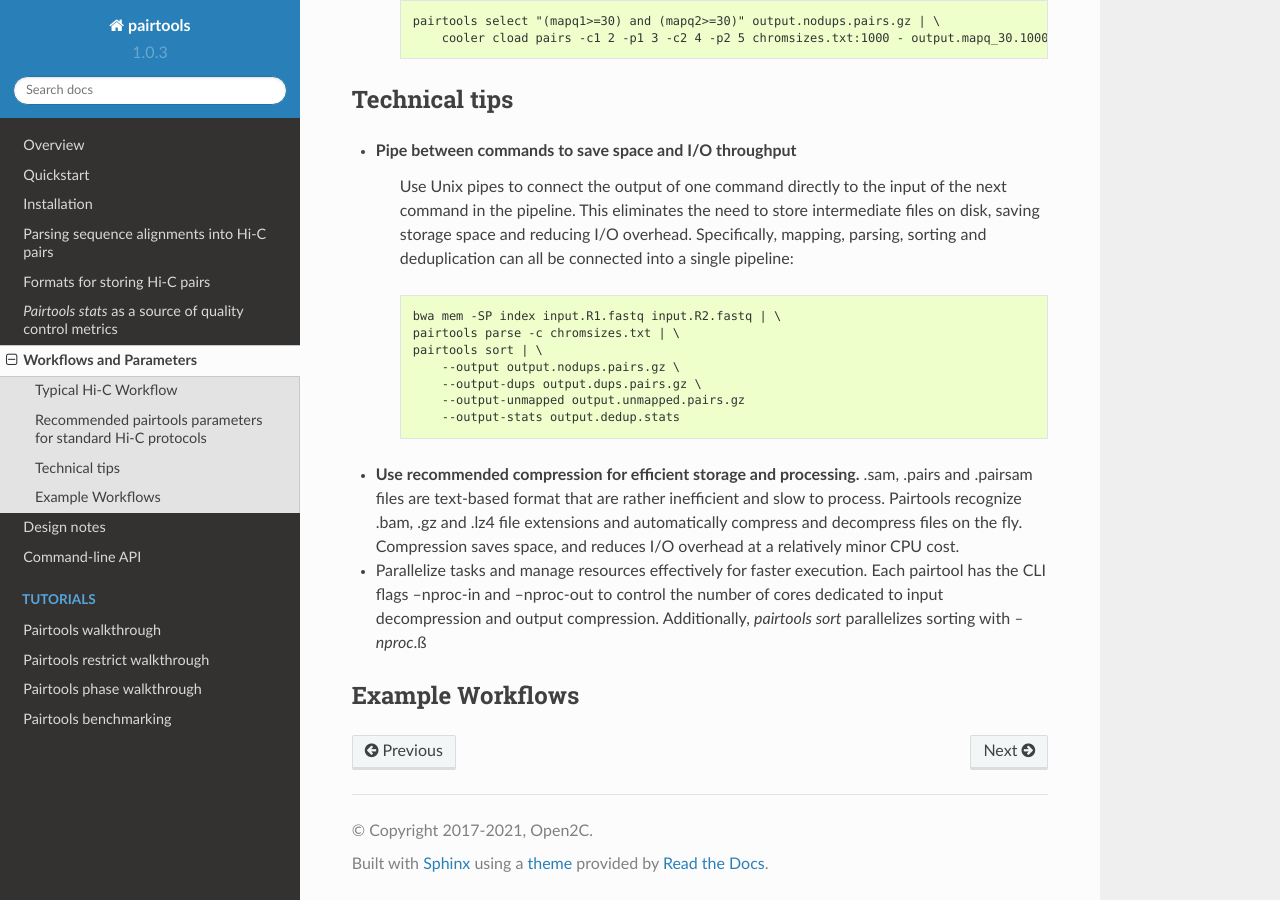
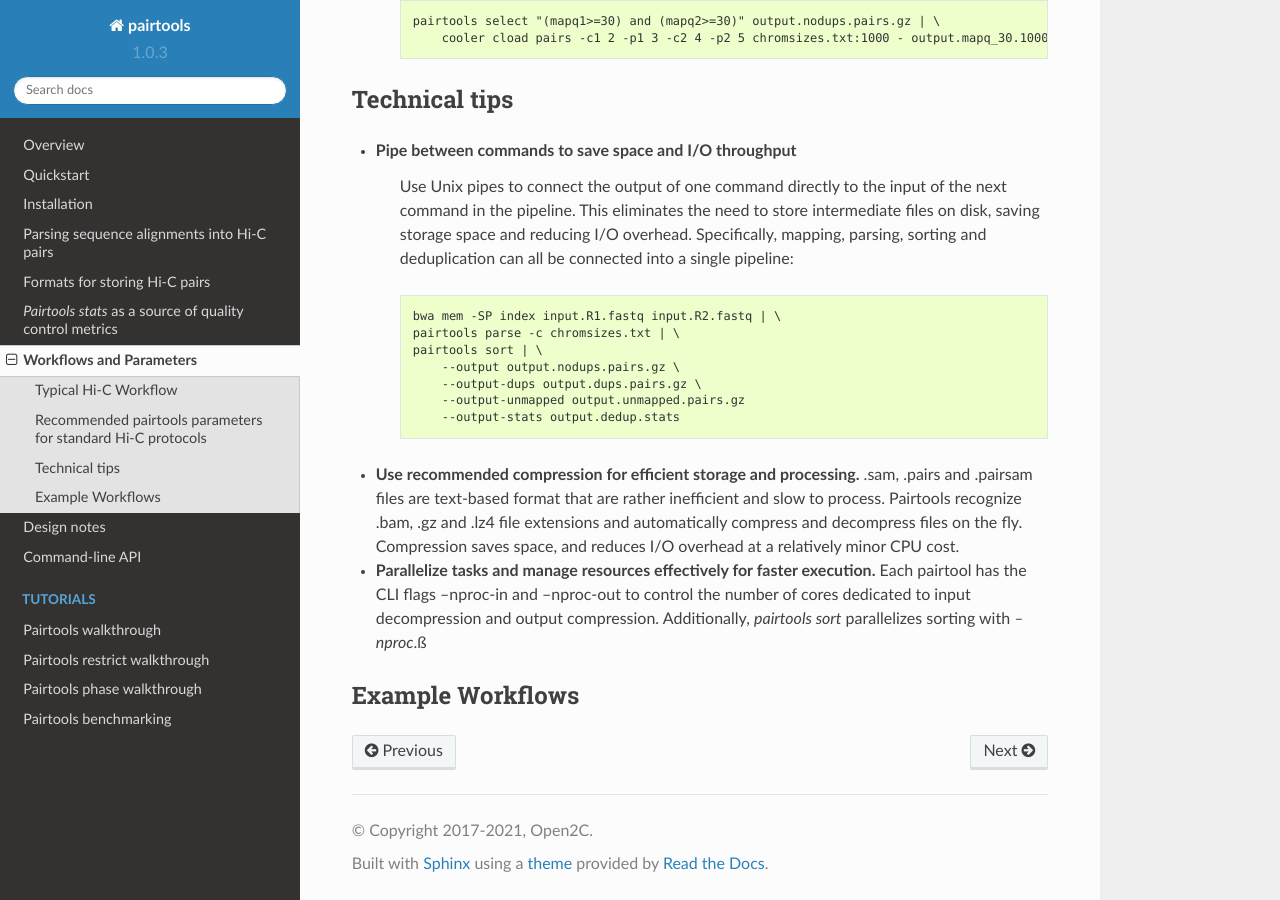
Before and after one commit to open2c/pairtools, a Sphinx documentation site: the page built from doc/protocols_pipelines.rst, in a window 1280 px wide and 900 px high, scrolled down 2123 px. Built offline with Sphinx 7.4.7 and the Read the Docs theme 2.0.0, drawn with Linux system fonts in a browser that asks for light colours; pages that are not in the unit, such as notebooks, are missing from menus.

```diff
--- a/doc/protocols_pipelines.rst
+++ b/doc/protocols_pipelines.rst
@@ -109,7 +109,7 @@ Technical tips
   Pairtools recognize .bam, .gz and .lz4 file extensions and automatically compress and decompress files on the fly.
   Compression saves space, and reduces I/O overhead at a relatively minor CPU cost.
 
-- Parallelize tasks and manage resources effectively for faster execution.
+- **Parallelize tasks and manage resources effectively for faster execution.**
   Each pairtool has the CLI flags --nproc-in and --nproc-out to control the number of cores dedicated
   to input decompression and output compression. Additionally, `pairtools sort` parallelizes sorting with `--nproc`.ß
 
```
